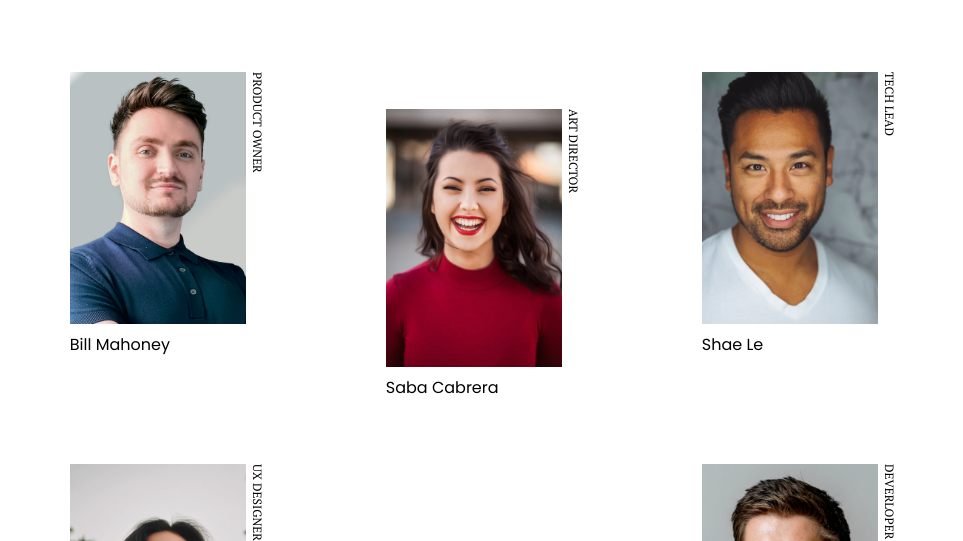
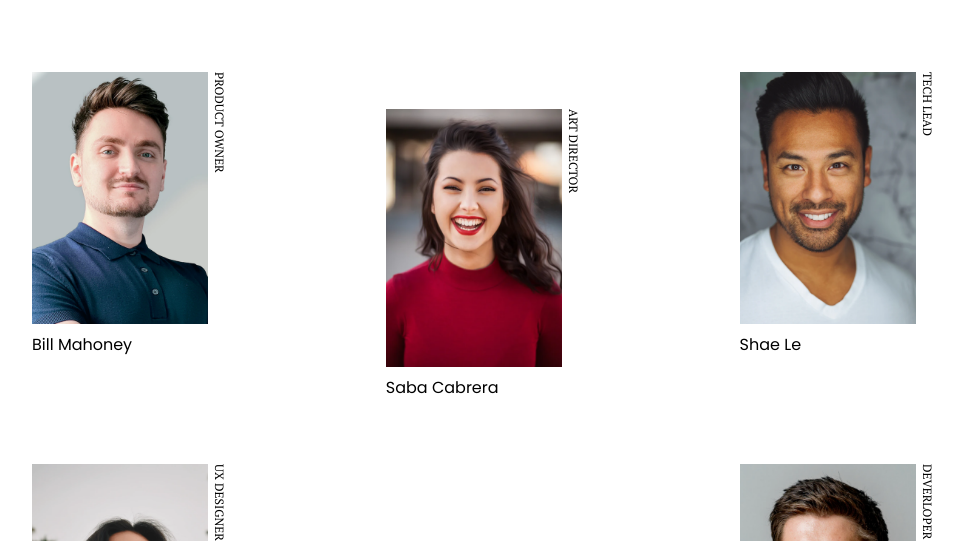
Before and after one commit to shanmukhrvl/my-team-page, a plain HTML site: page index.html in a window 1280 px wide. Shown: the part 228-769 px from the top of the page, without its empty margins (158-1121 px from the left). Drawn offline with Linux system fonts and the light colour scheme.

Commit message:
style: images alignment changed

```diff
--- a/styles.css
+++ b/styles.css
@@ -112,11 +112,24 @@ body {
     grid-gap: 4rem;
   }
 
+  .gallery__item {
+    margin: auto 0;
+  }
+
   .gallery__item:nth-child(2n) {
     margin-top: 0;
   }
 
   .gallery__item:nth-child(3n-1) {
     margin-top: 5rem;
+    justify-self: center;
+  }
+
+  .gallery__item:nth-child(3n-2) {
+    justify-self: start;
+  }
+
+  .gallery__item:nth-child(3n) {
+    justify-self: end;
   }
 }
```
